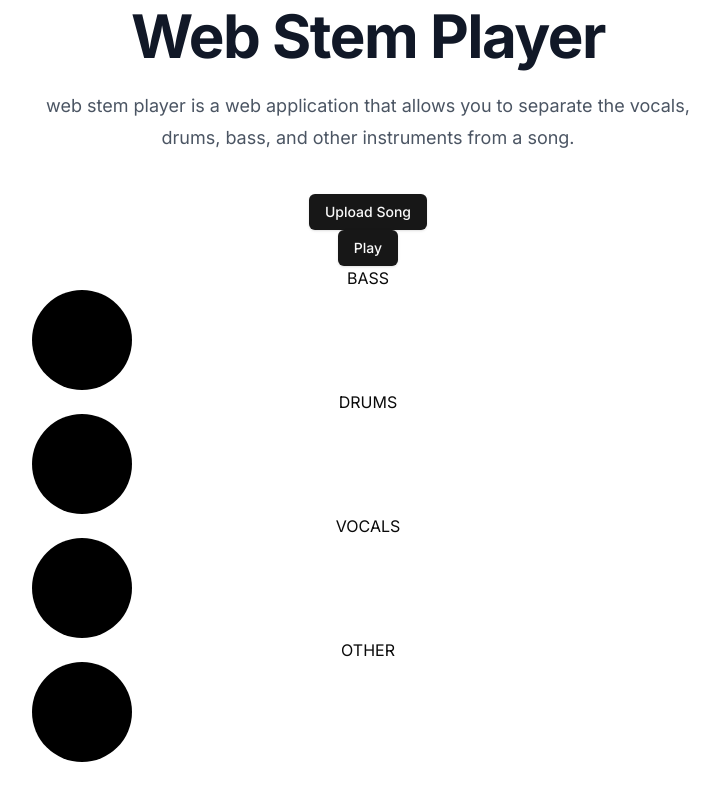
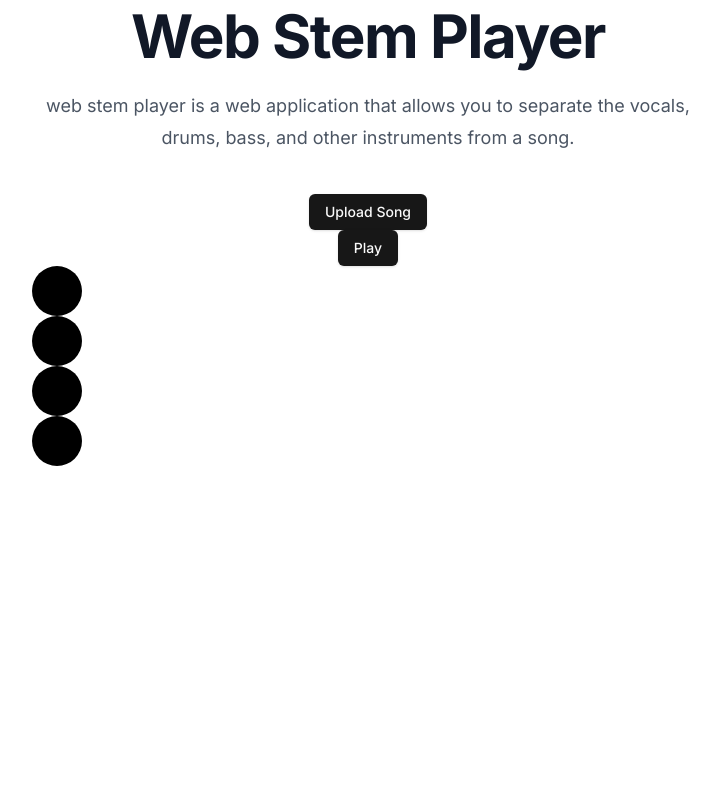
Before and after one commit to ChrisAbdo/Stemmer, a Next.js app: page / in a window 1280 px wide. Shown: the part 334-1134 px from the top of the page, without its empty margins (272-992 px from the left). After the commit the page ends 1024 px from the top, so only its background shows below. Built offline with nearby package versions, Linux system fonts and the light colour scheme.

Commit message:
most functionality

```diff
--- a/app/page.tsx
+++ b/app/page.tsx
@@ -1,3 +1,14 @@
+/*
+{
+  bass: 'https://replicate.delivery/pbxt/f09dTehfTTV9uJviVHapWUKky5Hf0EFVOgjrhfzpZPBicIPVC/bass.mp3',
+  drums: 'https://replicate.delivery/pbxt/Xqt3j7IlM0Z4O9Z273YfOW7WSDZ9A6oT3Db3qCCjfY7lD5pSA/drums.mp3',
+  other: 'https://replicate.delivery/pbxt/MYXzWwLSbrZvORueS3FPj8NyisPIlQNe9T3JHHfZ7l5LHyTlA/other.mp3',
+  vocals: 'https://replicate.delivery/pbxt/LhbfIVeFEVt83kQfEUQTU8DUwJ6AVfl2aau3IfaFKjyhcIPVC/vocals.mp3'
+}
+
+https://replicate.delivery/pbxt/LflQA55n3fgD30ZTeg9Pgj8FO2AZt4UV4A25TgKCGwiDIjTlA/drums.mp3
+*/
+
 "use client";
 import React from "react";
 import {
@@ -12,6 +23,7 @@ import {
 } from "@/components/ui/drawer";
 import { Button } from "@/components/ui/button";
 import Uploader from "@/components/uploader";
+import Visualizer from "./test/page";
 
 export default function Home() {
   const [isDrawerOpen, setDrawerOpen] = React.useState(false);
@@ -101,83 +113,31 @@ export default function Home() {
             <Button onClick={() => setIsPlaying(!isPlaying)}>
               {isPlaying ? "Pause" : "Play"}
             </Button>
-            <div>
-              BASS
-              <div
-                style={{
-                  width: "100px",
-                  height: "100px",
-                  backgroundColor: "black",
-                  borderRadius: "50%",
-                }}
-                onClick={() => {
-                  setBassMuted(!isBassMuted);
-                }}
-              >
-                <audio
-                  src={genData.bass}
-                  autoPlay={isPlaying}
-                  muted={isBassMuted}
-                />
-              </div>
-            </div>
-            <div>
-              DRUMS
-              <div
-                style={{
-                  width: "100px",
-                  height: "100px",
-                  backgroundColor: "black",
-                  borderRadius: "50%",
-                }}
-                onClick={() => {
-                  setDrumsMuted(!isDrumsMuted);
-                }}
-              >
-                <audio
-                  src={genData.drums}
-                  autoPlay={isPlaying}
-                  muted={isDrumsMuted}
-                />
-              </div>
-            </div>
-            <div>
-              VOCALS
-              <div
-                style={{
-                  width: "100px",
-                  height: "100px",
-                  backgroundColor: "black",
-                  borderRadius: "50%",
-                }}
-                onClick={() => {
-                  setVocalsMuted(!isVocalsMuted);
-                }}
-              >
-                <audio
-                  src={genData.vocals}
-                  autoPlay={isPlaying}
-                  muted={isVocalsMuted}
-                />
-              </div>
-            </div>
-            <div>
-              OTHER
-              <div
-                style={{
-                  width: "100px",
-                  height: "100px",
-                  backgroundColor: "black",
-                  borderRadius: "50%",
-                }}
-              >
-                <audio
-                  src={genData.other}
-                  autoPlay={isPlaying}
-                  muted={isOtherMuted}
-                />
-              </div>
-            </div>
+
+            <Visualizer
+              audioUrl={genData.other}
+              mute={isOtherMuted}
+              onToggleMute={() => setOtherMuted(!isOtherMuted)}
+              isPlaying={isPlaying}
+            />
+            <Visualizer
+              audioUrl={genData.bass}
+              mute={isBassMuted}
+              onToggleMute={() => setBassMuted(!isBassMuted)}
+              isPlaying={isPlaying}
+            />
+            <Visualizer
+              audioUrl={genData.vocals}
+              mute={isVocalsMuted}
+              onToggleMute={() => setVocalsMuted(!isVocalsMuted)}
+              isPlaying={isPlaying}
+            />
+            <Visualizer
+              audioUrl={genData.drums}
+              mute={isDrumsMuted}
+              onToggleMute={() => setDrumsMuted(!isDrumsMuted)}
+              isPlaying={isPlaying}
+            />
           </div>
         </div>
       </div>
--- a/app/test/page.tsx
+++ b/app/test/page.tsx
@@ -14,21 +14,32 @@ https://replicate.delivery/pbxt/LflQA55n3fgD30ZTeg9Pgj8FO2AZt4UV4A25TgKCGwiDIjTl
 "use client";
 import React, { useRef, useEffect, useState } from "react";
 
-export default function Home() {
+export default function Visualizer({
+  audioUrl,
+  isPlaying,
+  mute,
+  onToggleMute,
+}: {
+  audioUrl: string;
+  mute: boolean;
+  onToggleMute: () => void;
+}) {
+  // Add mute prop and optional onToggleMute handler
+  // Add mute prop and optional onToggleMute handler
   const audioRef = useRef(null);
   const audioContextRef = useRef(null);
   const analyserRef = useRef(null);
   const dataArrayRef = useRef(null);
-  const [scale, setScale] = useState(1); // Start with no scaling
+  const [scale, setScale] = useState(1);
 
   const initAudioAndPlay = async () => {
     if (!audioRef.current) return;
 
     if (!audioContextRef.current) {
       const audioContext = new AudioContext();
-      audioContextRef.current = audioContext;
+      audioContextRef.current = new AudioContext();
       const analyser = audioContext.createAnalyser();
-      analyser.fftSize = 2048; // Higher FFT size for finer granularity
+      analyser.fftSize = 2048;
       analyserRef.current = analyser;
       const bufferLength = analyser.frequencyBinCount;
       dataArrayRef.current = new Uint8Array(bufferLength);
@@ -45,7 +56,11 @@ export default function Home() {
     audioRef.current.play();
     visualize();
   };
-
+  useEffect(() => {
+    if (isPlaying) {
+      initAudioAndPlay();
+    }
+  }, [isPlaying]);
   const visualize = () => {
     if (!analyserRef.current || !dataArrayRef.current) return;
 
@@ -59,9 +74,7 @@ export default function Home() {
         }
       }
 
-      // Update the scale based on maxVolume, scaling it between 1 and 1.5 for visual impact
-      // Halve the dynamic range by dividing by 256 instead of 128
-      const newScale = 1 + maxVolume / 256; // Scale dynamically based on volume, but with reduced impact
+      const newScale = 1 + maxVolume / 256;
       setScale(newScale);
 
       requestAnimationFrame(draw);
@@ -70,25 +83,29 @@ export default function Home() {
     requestAnimationFrame(draw);
   };
 
+  const handleOnClick = () => {
+    initAudioAndPlay();
+    if (onToggleMute) onToggleMute(); // If an external toggle handler is provided, call it
+  };
+
   return (
-    <div>
     <div
       style={{
-          width: "50px", // Constant base size
+        width: "50px",
         height: "50px",
         backgroundColor: "black",
         borderRadius: "50%",
         transition: "transform 0.1s ease-in-out",
-          transform: `scale(${scale})`, // Apply dynamic scaling
+        transform: `scale(${scale})`,
       }}
-        onClick={initAudioAndPlay}
+      onClick={handleOnClick} // Add click handler for playing and optional muting
     >
       <audio
         ref={audioRef}
         crossOrigin="anonymous"
-          src="https://replicate.delivery/pbxt/LflQA55n3fgD30ZTeg9Pgj8FO2AZt4UV4A25TgKCGwiDIjTlA/drums.mp3"
+        src={audioUrl}
+        muted={mute} // Use the mute prop
       />
-      </div>
     </div>
   );
 }
```
Lines whose indentation alone changed are shown as unchanged.
